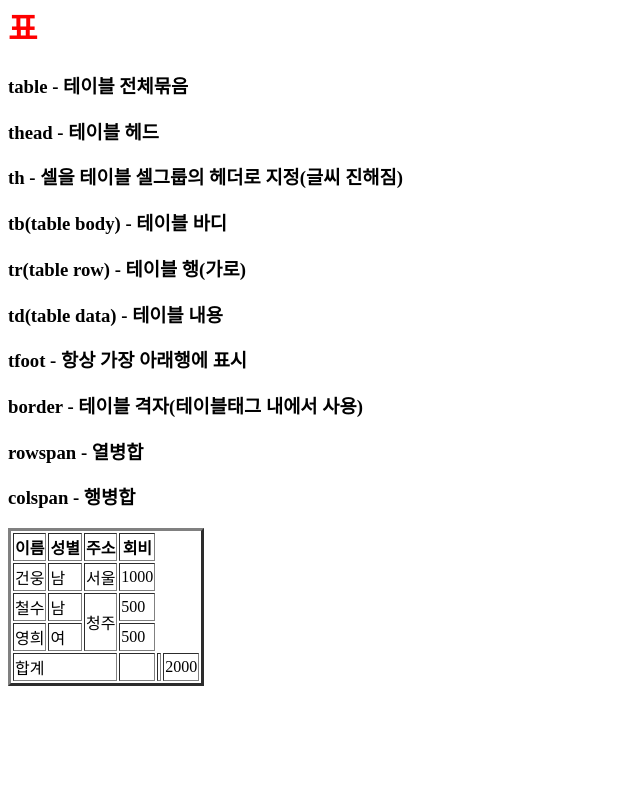
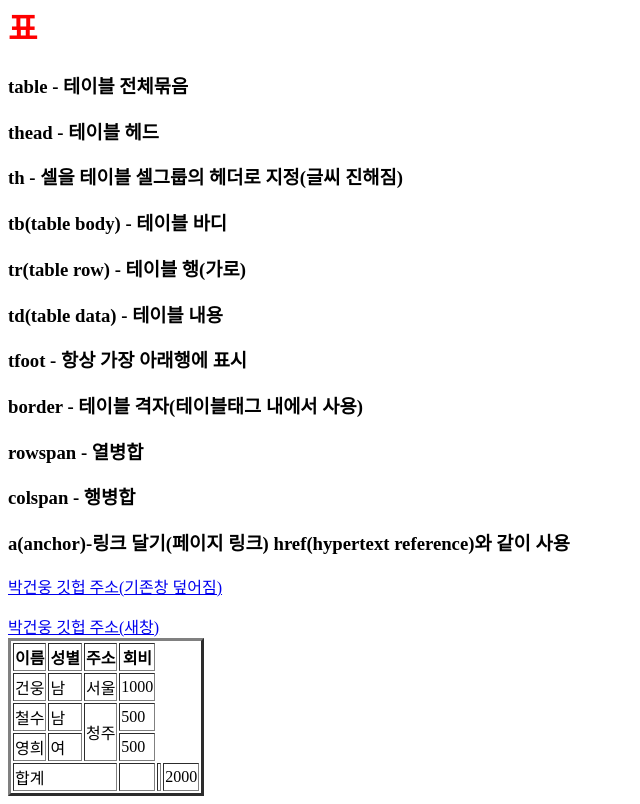
Before and after one commit to gunwoong1996/woongsite, a plain HTML site: page Html/2.Grammar.html in a window 1280 px wide. Shown: the part 1394-2198 px from the top of the page, without its empty margins (0-640 px from the left). Before the commit the page ends 2088 px from the top, so only its background shows below. Drawn offline with Linux system fonts and the light colour scheme.

Commit message:
a(anchor) tag

```diff
--- a/Html/2.Grammar.html
+++ b/Html/2.Grammar.html
@@ -134,6 +134,13 @@
     <td>2000</td>
   </tfoot>
 
+  <!-- 링크 -->
+
+  <!-- a -->
+  <h3>a(anchor)-링크 달기(페이지 링크) href(hypertext reference)와 같이 사용</h3>
+
+  <a href="https://github.com/gunwoong1996">박건웅 깃헙 주소(기존창 덮어짐)</a><p></p>
+  <a href="https://github.com/gunwoong1996" target="a_blank">박건웅 깃헙 주소(새창)</a>
 </table>
 
 
```
